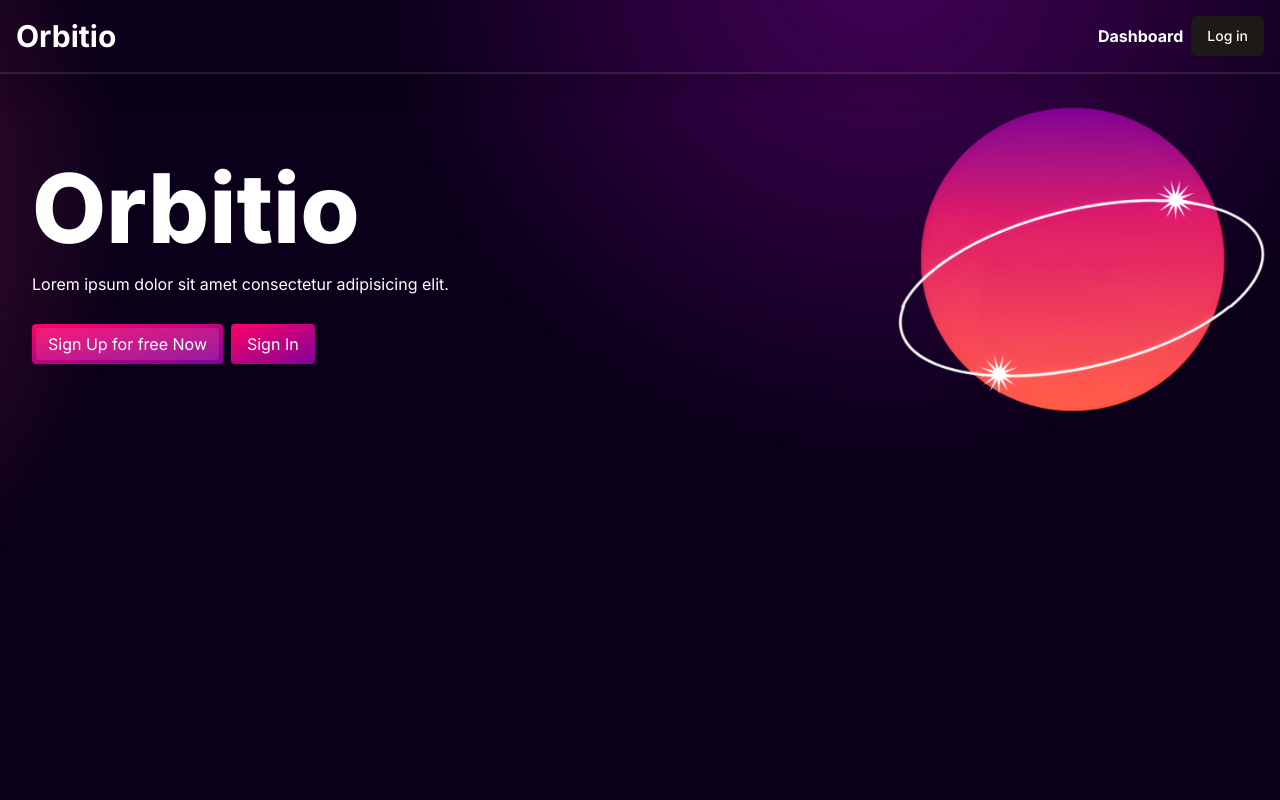
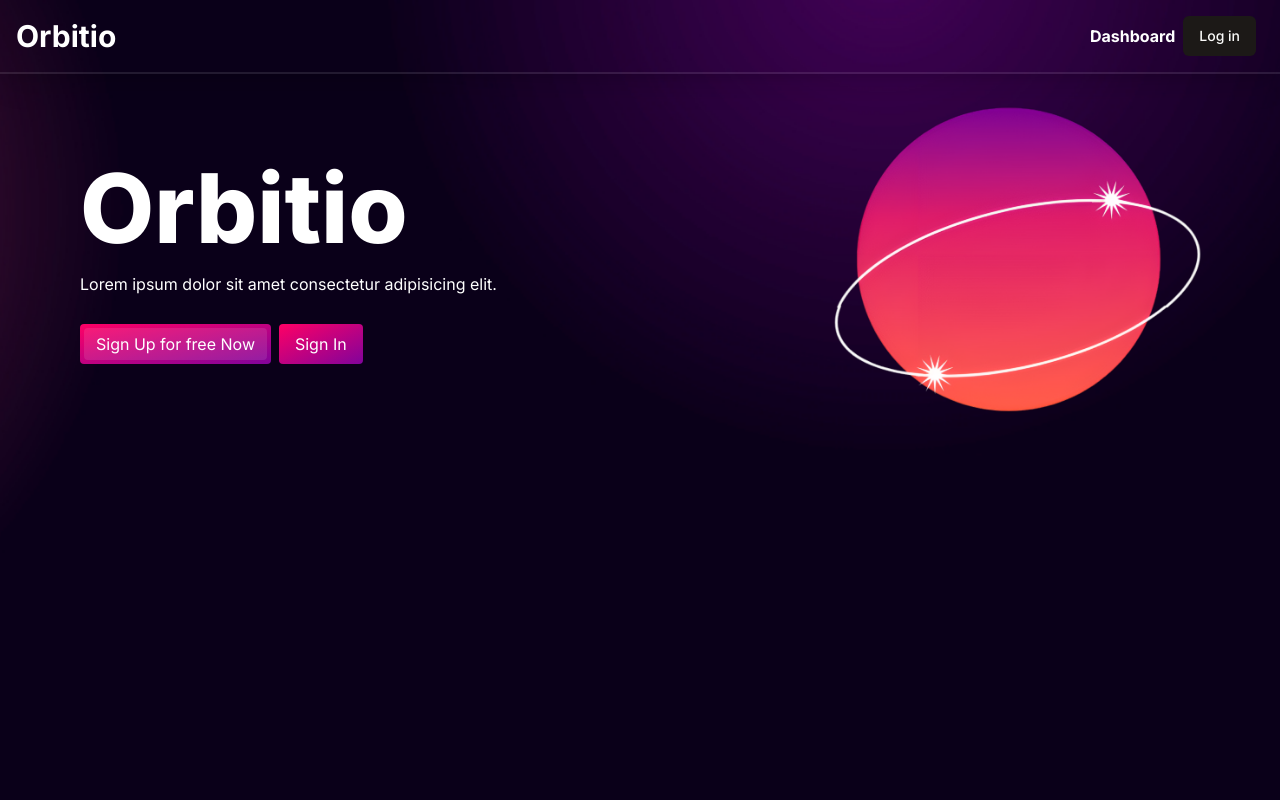
Before and after one commit to afnansiddiqui/ai-saas, a Next.js app: page / in a window 1280 px wide. Shown: the top 800 px of the page. Built offline with nearby package versions, Linux system fonts and the light colour scheme; a web font is replaced by a local one.

Commit message:
landing page

```diff
--- a/src/app/(landing)/page.tsx
+++ b/src/app/(landing)/page.tsx
@@ -7,6 +7,7 @@ import umar from "../../../public/umar.jpeg";
 import afnan from "../../../public/afnan.jpg";
 import mustafa from "../../../public/mustafa.jpg";
 import asad from "../../../public/asad.jpg";
+import { UserButton } from "@clerk/nextjs";
 
 const LandingPage = () => {
     return (
@@ -27,7 +28,7 @@ const LandingPage = () => {
                 <div className="font-bold text-3xl px-4 text-white ">
                     Orbitio
                 </div>
-                <div className="gap-x-2 flex px-4 items-center">
+                <div className="gap-x-2 flex justify-end px-4 items-center">
                     <div>
                         <Link href="/dashboard" className="text-white font-bold" >
                             Dashboard
@@ -40,12 +41,15 @@ const LandingPage = () => {
                             </Button>
                         </Link>
                     </div>
+                    <div>
+                        <UserButton afterSignOutUrl="/" />
+                    </div>
 
                 </div>
             </div>
             {/* {HERO SECTION} */}
-            <div className="h-full sm:flex sm:justify-around">
-                <div className="px-4 lg:px-8 pt-[10rem] sm:py-[10rem] md:col-span-6 col-span-12 text-center sm:text-left" >
+            <div className="h-full  sm:flex sm:px-16 sm:justify-around ">
+                <div className="px-4 pt-[10rem] sm:py-[10rem] md:col-span-6 col-span-12 text-center sm:text-left" >
                     <h1 className="text-white lg:text-8xl text-6xl font-extrabold">Orbitio</h1>
                     <p className="text-[#fff] py-4 ">Lorem ipsum dolor sit amet consectetur adipisicing elit.</p>
                     <div className="">
```
